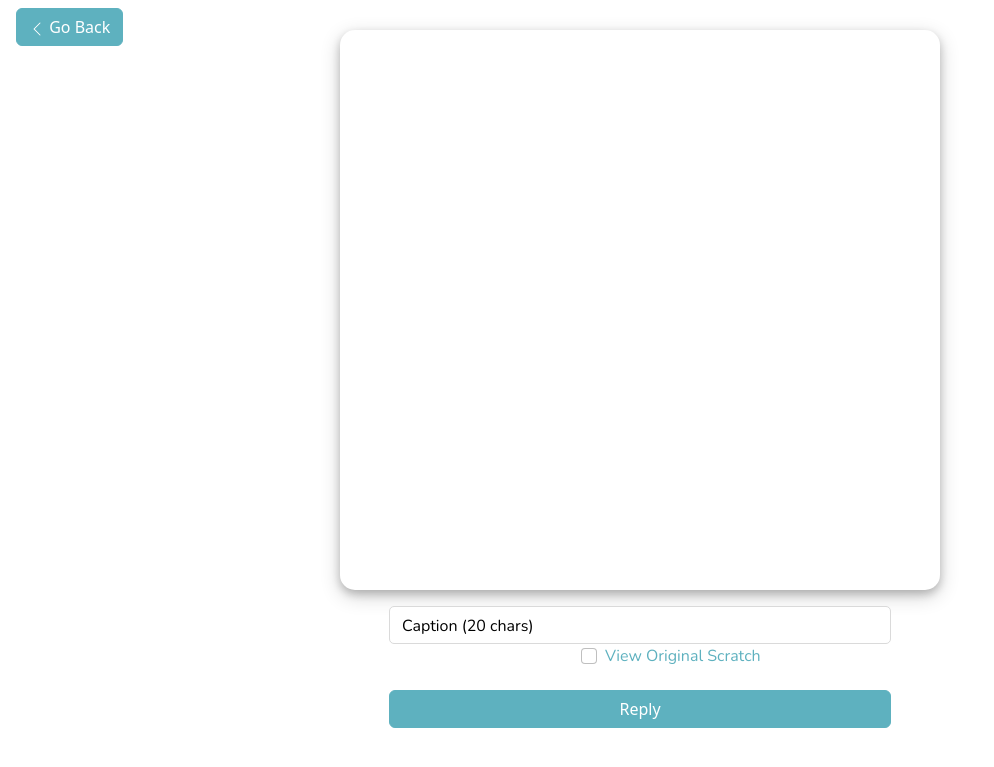
After one commit to CesarCGuzman/itsc-3155-FromScratch, a Flask app: page /reply/scratch in a window 1280 px wide. The commit adds this page. Shown: the top 767 px of the page, without its empty margins (0-994 px from the left). Run offline with Flask 2, Linux system fonts and the light colour scheme.

Commit message:
added reply-scratch page

```diff
--- a/app.py
+++ b/app.py
@@ -59,6 +59,10 @@ def compose_scratch():
 def compose_reply_scratch():
     return render_template('compose-reply-scratch.html')
 
+@app.route('/reply/scratch')
+def reply_scratch():
+    return render_template('reply-scratch.html')
+
 @app.get('/Discover')
 def discover():
     return render_template('discover.html')
--- a/templates/compose-reply-scratch.html
+++ b/templates/compose-reply-scratch.html
@@ -59,7 +59,8 @@
         </div>
     </div>
   </div>
-<form action="" method="post" class="">
+
+<form action="/reply/scratch" method="get" class="">
   <div class="login-form m-auto">
         <div class="checkbox">
             <div class="form-check">
@@ -70,7 +71,7 @@
             </div>
         </div>
         <div class="d-flex pt-1">
-            <button type="button" class="btn btn-primary flex-grow-1">Next</button>
+            <button type="submit" class="btn btn-primary flex-grow-1">Next</button>
         </div>
   </div>
 </form>
--- /dev/null
+++ b/templates/reply-scratch.html
@@ -0,0 +1,64 @@
+{% extends 'layout-no-navbar.html' %}
+{% block body %}
+<style>
+  .back-button {
+  position: absolute;
+  top: 8px;
+  left: 16px;
+  }
+
+  .scratch-form{
+      padding-top: 30px;
+  }
+  .canvas{
+    width: 600;
+    height: 560;
+  }
+  .drawing-canvas{
+    width: 600;
+    height: 560;
+  }
+  .colors{
+    height: fit-content;
+  }
+    .checkbox{
+        padding-left: 12em;
+    }
+</style>
+
+<span class="back-button">
+  <button type="button" onclick="history.back()" class="btn btn-primary flex-grow-1">
+    <svg xmlns="http://www.w3.org/2000/svg" width="16" height="16" fill="currentColor" class="bi bi-chevron-left" viewBox="0 0 16 16" >
+      <path fill-rule="evenodd" d="M11.354 1.646a.5.5 0 0 1 0 .708L5.707 8l5.647 5.646a.5.5 0 0 1-.708.708l-6-6a.5.5 0 0 1 0-.708l6-6a.5.5 0 0 1 .708 0z"/>
+    </svg>
+    Go Back
+  </button>
+</span>
+
+
+  <div class="scratch-form mb-3">
+        <div class="canvas">
+
+        </div>
+  </div>
+
+
+<form action="/404" method="get" class="">
+  <div class="login-form m-auto">
+        <div class="">
+            <input type="text" name="caption" id="caption" class="form-control" autocomplete="off" maxlength="20" placeholder="Caption (20 chars)">
+        </div>
+        <div class="checkbox">
+            <div class="form-check">
+                <input class="form-check-input" type="checkbox" value="" id="flexCheckDefault">
+                <label class="form-check-label" for="flexCheckDefault">
+                    <p style="color:#5EB1BF;">View Original Scratch</p>
+                </label>
+            </div>
+        </div>
+        <div class="d-flex pt-1">
+            <button type="submit" class="btn btn-primary flex-grow-1">Reply</button>
+        </div>
+  </div>
+</form>
+{% endblock %}
```
